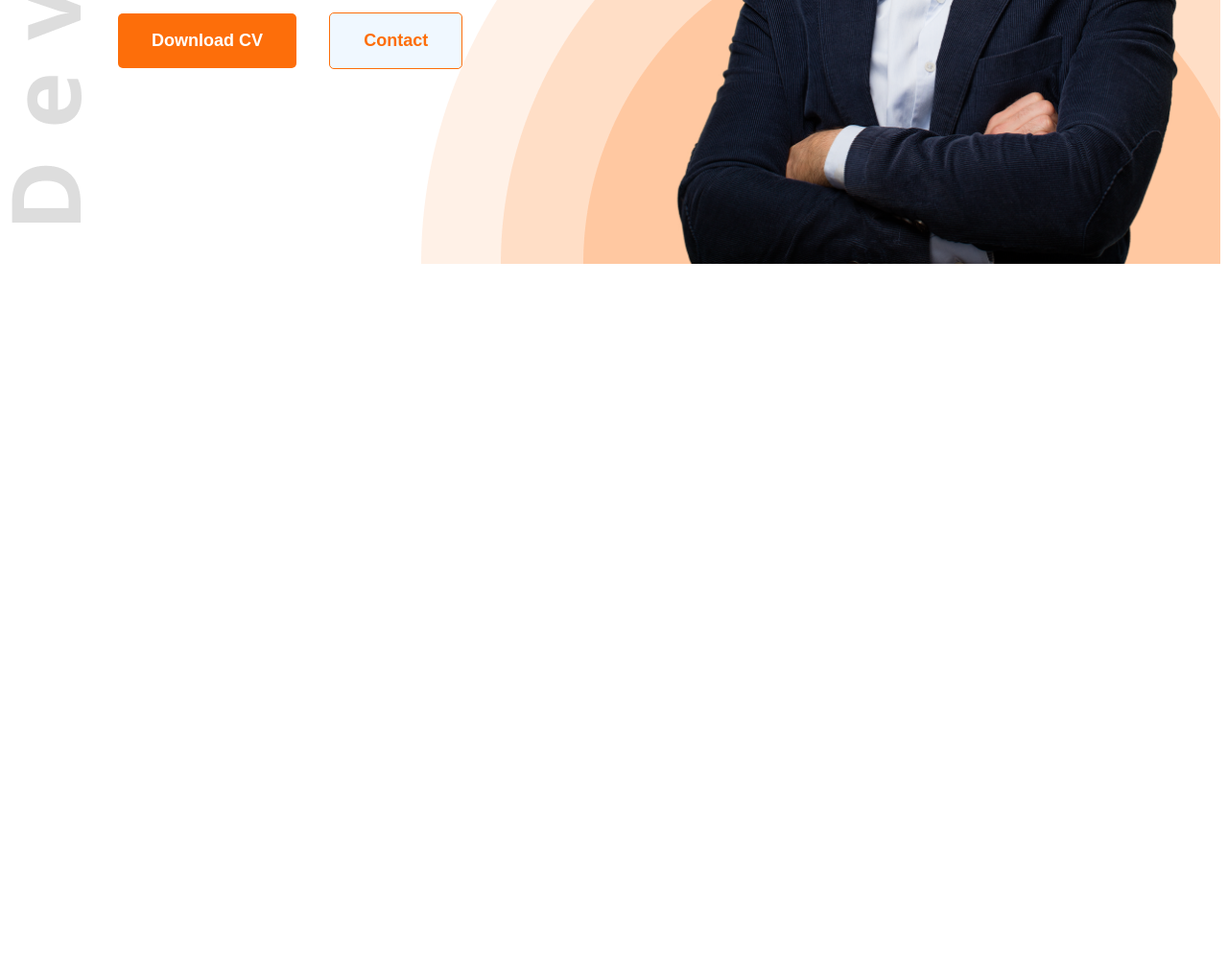
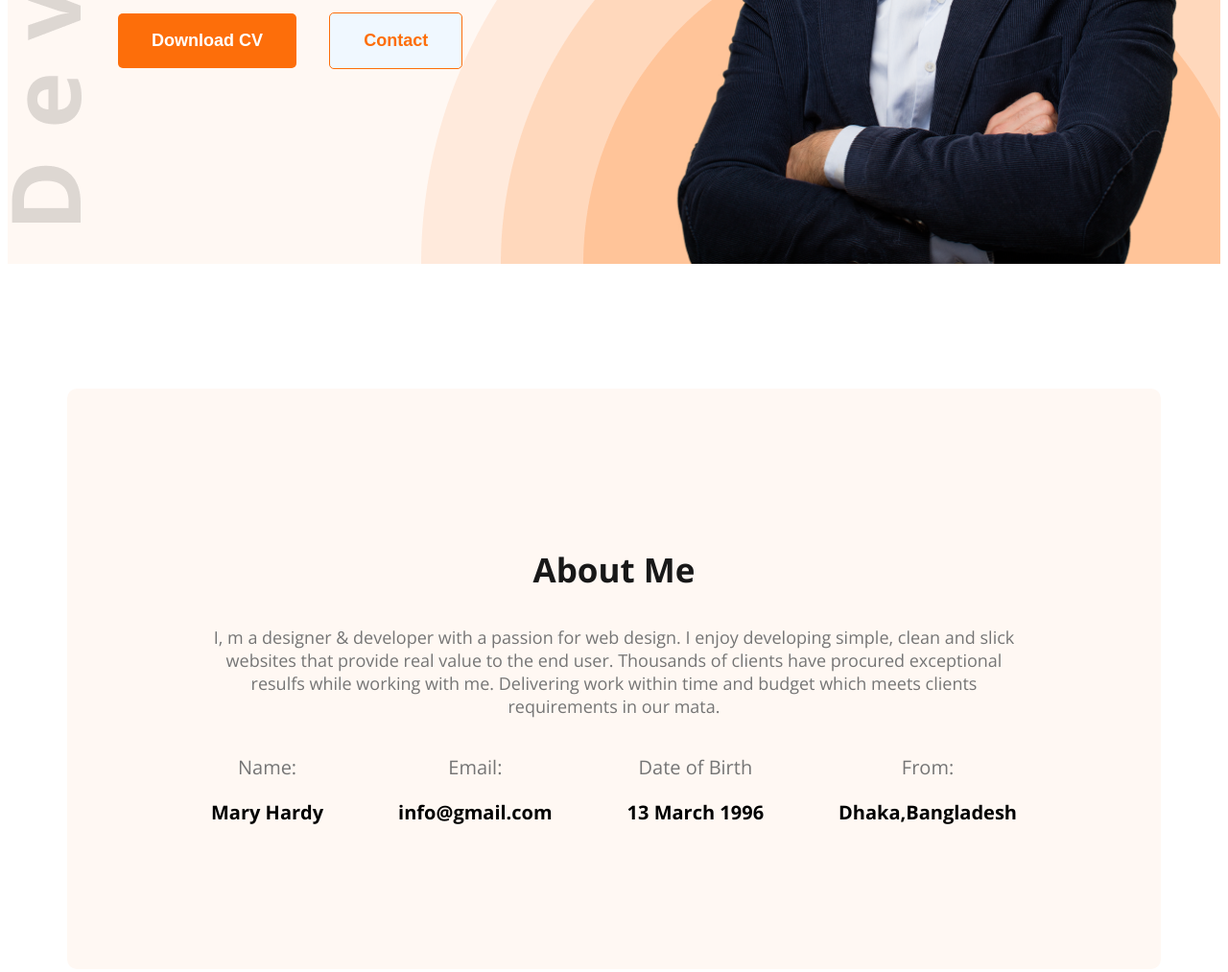
Before and after one commit to sazzadrafi/web-dev-portfolio, a plain HTML site: page index.html in a window 1280 px wide. Shown: the part 539-1552 px from the top of the page at 96% size. Before the commit the page ends 822 px from the top, so only its background shows below. Drawn offline with nearby package versions, Linux system fonts and the light colour scheme.

Commit message:
2nd page added

```diff
--- a/index.html
+++ b/index.html
@@ -7,7 +7,7 @@
     <link rel="stylesheet" href="/styles/portfolio.css">
 </head>
 <body class="nam">
-    <header class="header">
+    <header class="header secondary-bg ">
         <nav>
             <h3 class="nav-title" >Ma<span class="text-primary ">r</span>y</h3>
             <ul>
@@ -32,7 +32,30 @@
     </header>
 
     <main>
+        <section class="about secondary-bg">
+            <h3 class="section-title">About Me</h3>
+            <p class="section-description">I, m a designer & developer with a passion for web design. I enjoy developing simple, clean and slick websites that provide real value to the end user. Thousands of clients have procured exceptional resulfs while working with me. Delivering work within time and budget which meets clients requirements in our mata.</p>
+        <div class="about-items">
+            <div class="about-item">
+                <p class="item-title">Name:</p>
+                <p class="item-description">Mary Hardy</p>
+            </div>
+            <div class="about-item">
+                <p class="item-title">Email:</p>
+                <p class="item-description">info@gmail.com </p>
+            </div>
+            <div class="about-item">
+                <p class="item-title">Date of Birth</p>
+                <p class="item-description">13 March 1996 </p>
+            </div>
+            <div class="about-item">
+                <p class="item-title">From:</p>
+                <p class="item-description">Dhaka,Bangladesh</p>
+            </div>
 
+
+        </div>
+        </section>
     </main>
 
     <footer>
--- a/styles/portfolio.css
+++ b/styles/portfolio.css
@@ -1,6 +1,9 @@
 @import url('https://fonts.googleapis.com/css2?family=Open+Sans:ital,wght@0,300..800;1,300..800&family=Rubik+Mono+One&family=Space+Grotesk:wght@300..700&family=Work+Sans:ital,wght@0,100..900;1,100..900&display=swap');
 
 /* shared style */
+.secondary-bg{
+    background-color: #FFF8F3;
+}
 .text-primary{
     color: #FD6E0A;
 }
@@ -88,3 +91,50 @@ nav ul {
     width: 580px;
     /* align-items: center; */
 }
+
+/*main styles  */
+main{
+max-width: 1140px;
+margin: 0 auto ;
+}
+
+/* about styles */
+.about{
+
+    border-radius: 10px;
+    padding: 130px 150px;
+    text-align: center;
+    margin-top: 130px;
+}
+
+.section-title{
+    font-size: 35px;
+    font-weight: bold;
+    color:#181818;
+
+
+}
+.section-description{
+    font-size: 18px;
+    color: #757575;
+}
+
+
+.item-description{
+    font-weight: bold;
+    font-size: 20px;
+    margin-bottom:50 ;
+}
+.item-title{
+    font-size: 20px;
+    /* margin-right: 8px */
+    color: #757575;
+    /* margin-top: 50px; */
+
+}
+.about-items{
+    display: flex;
+    justify-content: space-between;
+
+
+}
```
